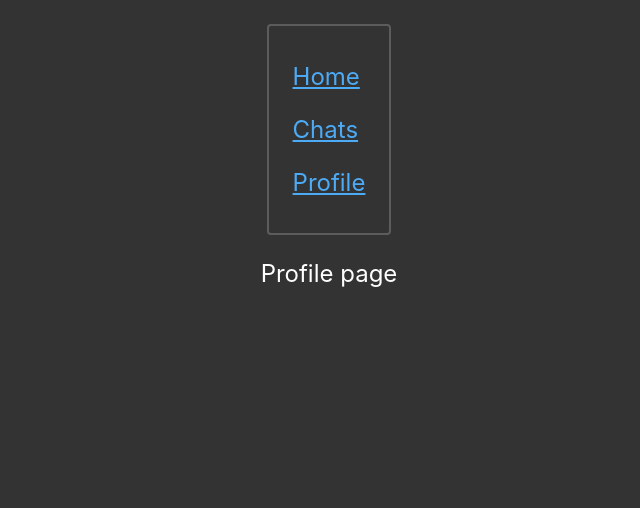
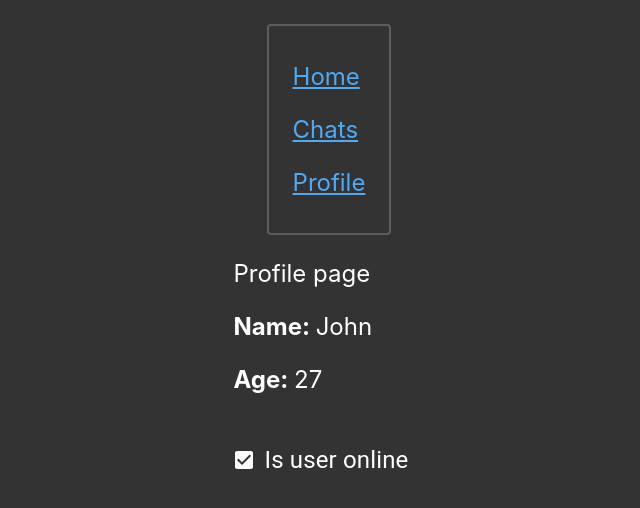
Before and after one commit to marylorian/react_0607, a React (Create React App) app: page /profile in a window 1280 px wide. Shown: the top 508 px of the page, without its empty margins (311-951 px from the left). Built offline with nearby package versions, Linux system fonts and the light colour scheme.

Commit message:
Урок 6: Redux, разбор дз 5 урока

```diff
--- a/src/actions/profile.js
+++ b/src/actions/profile.js
@@ -1,4 +1,5 @@
 export const CHANGE_NAME = 'PROFILE::CHANGE_NAME'
+export const CHANGE_IS_ONLINE = 'PROFILE::CHANGE_IS_ONLINE'
 
 export const changeName = (name) => ({
     type: CHANGE_NAME,
@@ -6,3 +7,10 @@ export const changeName = (name) => ({
         name,
     },
 })
+
+export const changeIsOnline = (isOnline) => ({
+    type: CHANGE_IS_ONLINE,
+    payload: {
+        isOnline,
+    },
+})
--- a/src/components/Chat/Chat.js
+++ b/src/components/Chat/Chat.js
@@ -61,11 +61,6 @@ const Chat = (props) => {
                             key={index}
                             text={message.text}
                             author={message.author}
-                            render={({ className }) => (
-                                <span className={className}>
-                                    {/*{Date.now().toLocaleString()}*/}
-                                </span>
-                            )}
                         />
                     ))}
                 </div>
--- a/src/components/Home/index.js
+++ b/src/components/Home/index.js
@@ -1,16 +1,19 @@
 import React from 'react'
-import { useDispatch, useSelector } from 'react-redux'
+import { connect, useDispatch, useSelector } from 'react-redux'
 import { changeName } from '../../actions/profile'
 import Input from '../Input/Input'
+import { bindActionCreators } from 'redux'
+import { profileNameSelector, profileSelector } from '../../selectors/profile'
 
 function Home(props) {
+    // const { age = 0, name = 'Unknown', onChangeProfileName } = props
+
     const dispatch = useDispatch()
-    const { name, age } = useSelector((state) => state.profile)
+    const { name, age } = useSelector(profileSelector)
 
     const handleNameSubmit = (newName) => {
-        console.log('call action with ', newName)
-
         dispatch(changeName(newName))
+        // onChangeProfileName(newName)
     }
 
     return (
@@ -31,4 +34,15 @@ function Home(props) {
     )
 }
 
-export default Home
+const mapStateToProps = (globalState) => {
+    return profileSelector(globalState)
+}
+const mapDispatchToProps = (dispatch) =>
+    bindActionCreators(
+        {
+            onChangeProfileName: changeName,
+        },
+        dispatch
+    )
+
+export default connect(mapStateToProps, mapDispatchToProps)(Home)
--- a/src/components/Input/Input.js
+++ b/src/components/Input/Input.js
@@ -4,6 +4,7 @@ import Button from '@material-ui/core/Button'
 
 const Input = (props) => {
     const { onSubmit } = props
+    const inputRef = React.useRef(null)
 
     const [inputValue, setInputValue] = React.useState('')
 
@@ -17,6 +18,7 @@ const Input = (props) => {
         if (onSubmit) {
             onSubmit(inputValue)
             setInputValue('')
+            setTimeout(() => inputRef.current?.focus(), 200)
         }
     }
 
@@ -26,6 +28,7 @@ const Input = (props) => {
                 fullWidth
                 required
                 autoFocus
+                innerRef={inputRef}
                 className="child__text-field bordered"
                 variant="outlined"
                 label="Сообщение"
@@ -33,7 +36,7 @@ const Input = (props) => {
                 value={inputValue}
                 onChange={handleChange}
             />
-            <Button type="submit" variant="outlined">
+            <Button type="submit" variant="outlined" tabIndex={-1}>
                 Отправить
             </Button>
         </form>
--- /dev/null
+++ b/src/components/Profile/Profile.js
@@ -0,0 +1,40 @@
+import React from 'react'
+import { useDispatch, useSelector } from 'react-redux'
+import FormControlLabel from '@material-ui/core/FormControlLabel'
+import Checkbox from '@material-ui/core/Checkbox'
+import { changeIsOnline } from '../../actions/profile'
+
+export default function Profile(props) {
+    const dispatch = useDispatch()
+    const { age, name, isOnline } = useSelector((state) => state.profile)
+
+    const handleIsOnlineChange = (event) => {
+        dispatch(changeIsOnline(event.target.checked))
+    }
+
+    return (
+        <div>
+            <p>Profile page</p>
+            <p>
+                <b>Name: </b>
+                {name}
+            </p>
+            <p>
+                <b>Age: </b>
+                {age}
+            </p>
+
+            <FormControlLabel
+                control={
+                    <Checkbox
+                        checked={isOnline}
+                        onChange={handleIsOnlineChange}
+                        name="checkedB"
+                        color="primary"
+                    />
+                }
+                label={<p>Is user online</p>}
+            />
+        </div>
+    )
+}
--- a/src/components/Router/Router.js
+++ b/src/components/Router/Router.js
@@ -4,6 +4,7 @@ import '../App/App.css'
 import Chat from '../Chat/Chat'
 import Home from '../Home'
 import Chats from '../Chats/Chats'
+import Profile from '../Profile/Profile'
 
 export default function Router(props) {
     return (
@@ -43,7 +44,7 @@ export default function Router(props) {
             />
 
             <Route path="/profile">
-                <p>Profile page</p>
+                <Profile />
             </Route>
 
             <Route>
--- /dev/null
+++ b/src/reducers/chats.js
@@ -0,0 +1,8 @@
+const initialState = {}
+
+export default function reducer(state = initialState, action) {
+    switch (action.type) {
+        default:
+            return state
+    }
+}
--- a/src/reducers/profile.js
+++ b/src/reducers/profile.js
@@ -1,8 +1,9 @@
-import { CHANGE_NAME } from '../actions/profile'
+import { CHANGE_IS_ONLINE, CHANGE_NAME } from '../actions/profile'
 
 const initialState = {
     name: 'John',
     age: 27,
+    isOnline: true,
 }
 
 export default function reducer(state = initialState, action) {
@@ -13,6 +14,12 @@ export default function reducer(state = initialState, action) {
                 name: action.payload.name,
             }
         }
+        case CHANGE_IS_ONLINE: {
+            return {
+                ...state,
+                isOnline: action.payload.isOnline,
+            }
+        }
         default:
             return state
     }
--- /dev/null
+++ b/src/selectors/profile.js
@@ -0,0 +1,3 @@
+export const profileSelector = (state) => state.profile
+
+export const profileNameSelector = (state) => state.profile.name
--- a/src/store.js
+++ b/src/store.js
@@ -1,8 +1,10 @@
 import { combineReducers, createStore } from 'redux'
 import profileReducer from './reducers/profile'
+import chatsReducer from './reducers/chats'
 
 const rootReducer = combineReducers({
     profile: profileReducer,
+    chats: chatsReducer,
 })
 
 export const store = createStore(
```
